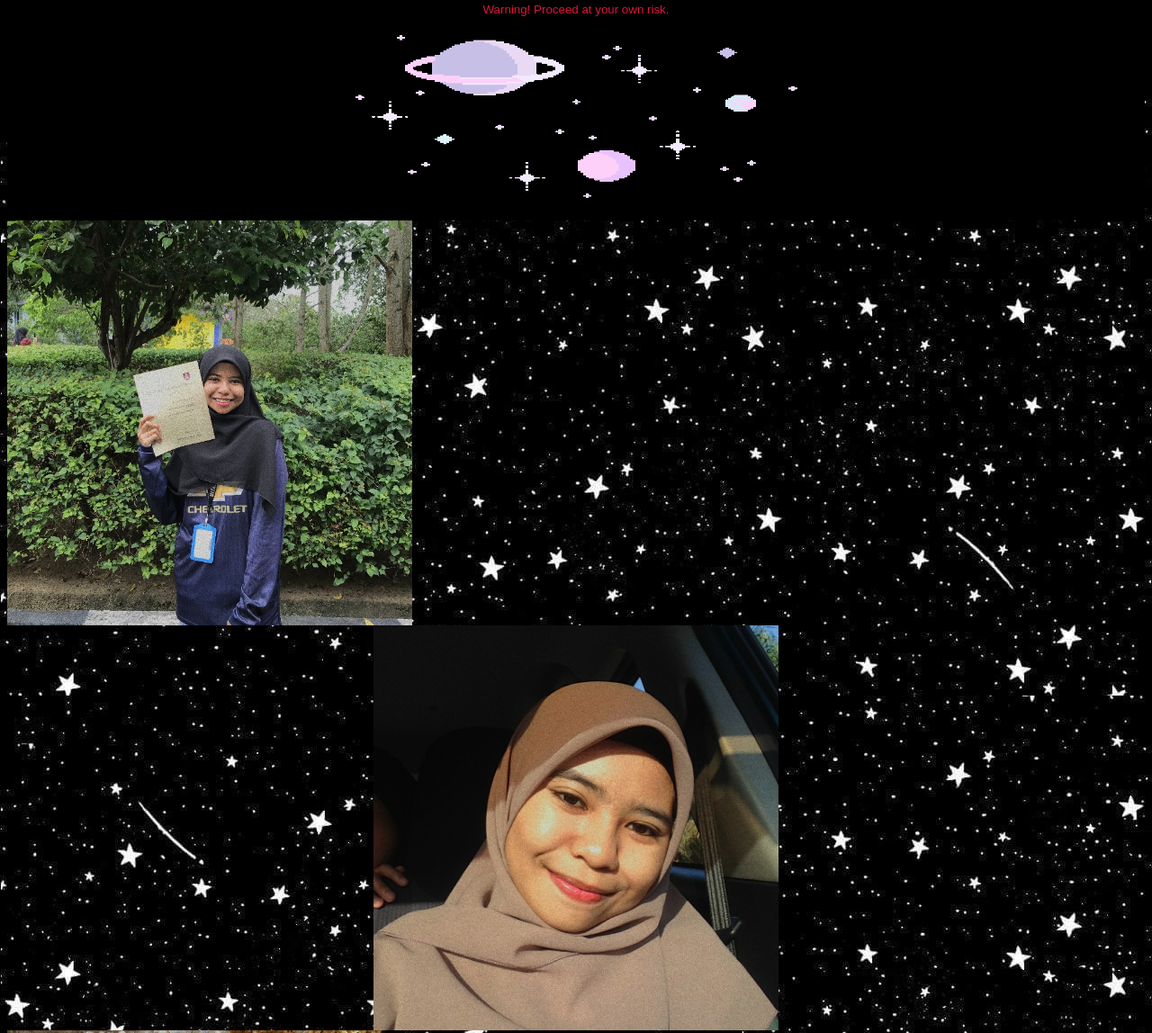
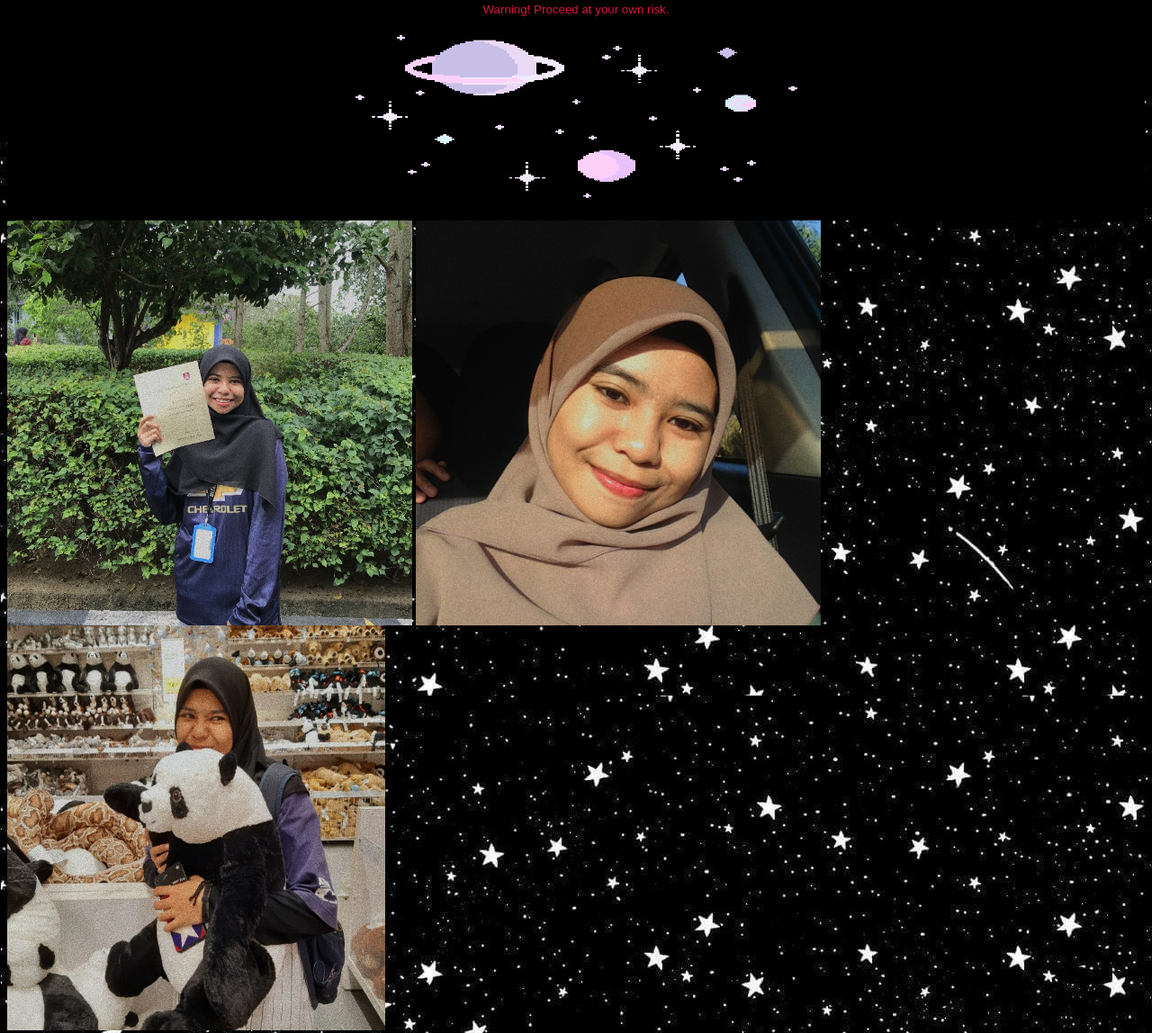
Before and after one commit to erdania-putri/My-Personal-Website, a plain HTML site: page index.html in a window 1280 px wide. Shown: the part 665-1813 px from the top of the page at 90% size. Drawn offline with Linux system fonts and the light colour scheme.

Commit message:
Update index.html

```diff
--- a/index.html
+++ b/index.html
@@ -261,7 +261,7 @@ src="https://www.clocklink.com/html5embed.php?clock=048&timezone=Malaysia_KualaL
 
 <br>
 <img src="images/erdaniauitm.jpg" width="450" height="450">
-  <center><img src="images/erdania.jpg" width="450" height="450"></center>
+  <img src="images/erdania.jpg" width="450" height="450" class="center">
 <img src="images/erdaniapanda.jpg" width="420" height="450" class="right">
 
 
```
